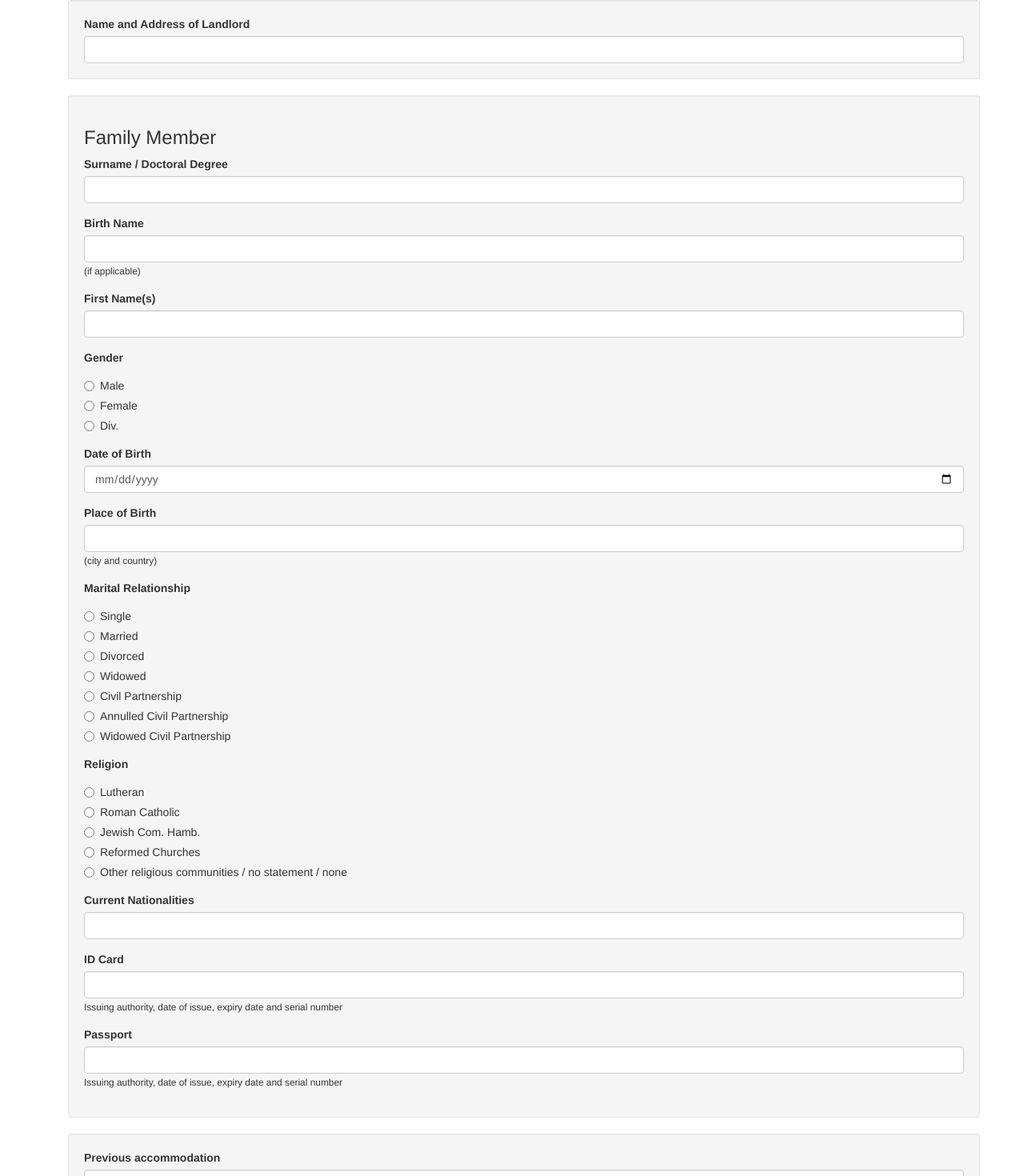
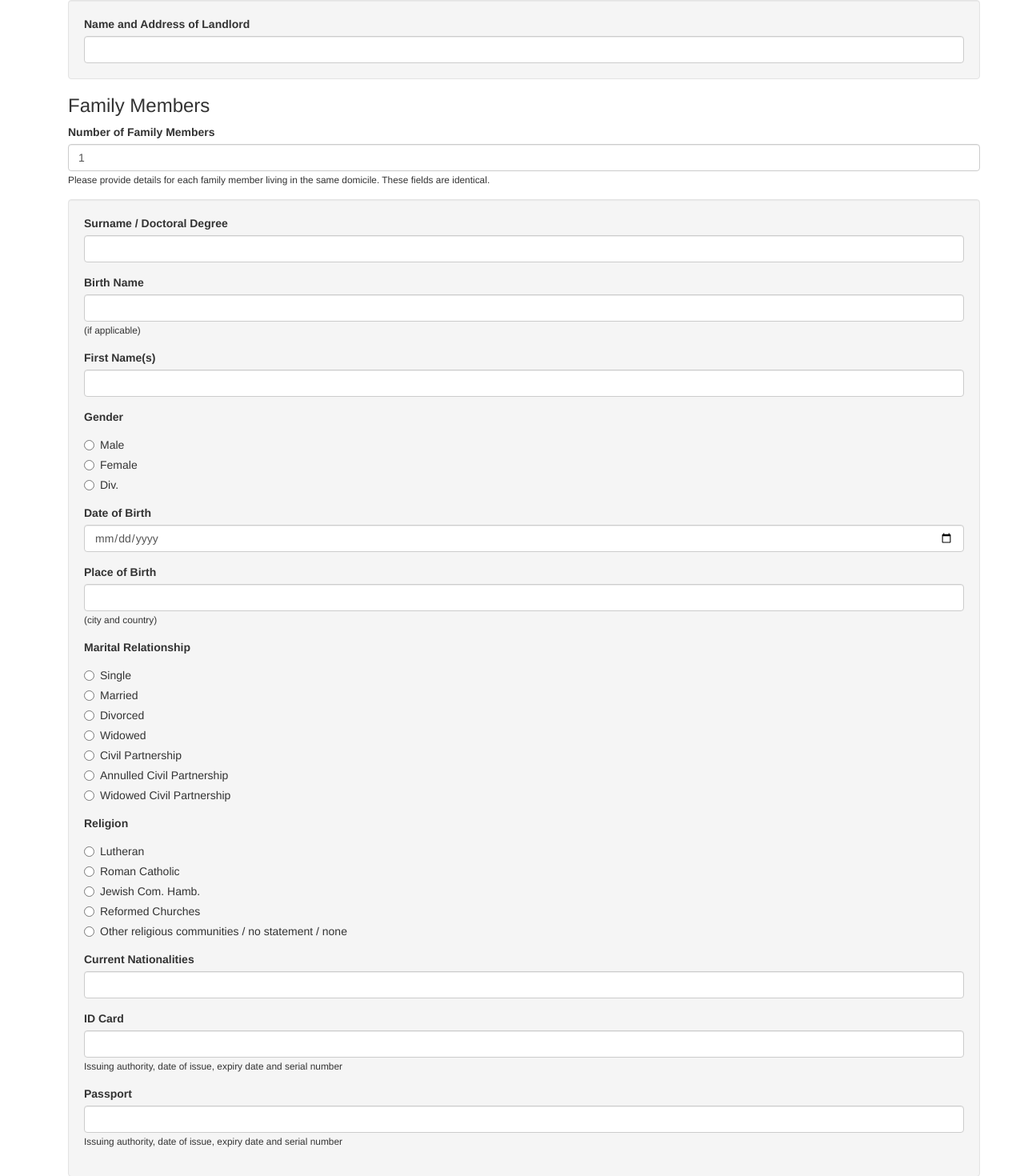
Before and after one commit to christophblessing/registration-form, a React (Create React App) app: page / in a window 1280 px wide. Shown: the part 761-2231 px from the top of the page at 80% size. Built offline with nearby package versions, Linux system fonts and the light colour scheme.

Commit message:
work in progress for family members details

```diff
--- a/src/DetailsForm.tsx
+++ b/src/DetailsForm.tsx
@@ -5,7 +5,7 @@ interface Props {
   handleChange: (event: ChangeEvent<HTMLInputElement>) => void;
 }
 
-class Details extends React.Component<Props> {
+class DetailsForm extends React.Component<Props> {
   id: string;
 
   constructor(props: Props) {
@@ -17,7 +17,6 @@ class Details extends React.Component<Props> {
   render() {
     return (
       <div className="well">
-        <h3>Family Member</h3>
         <div className="form-group">
           <label>Surname / Doctoral Degree</label>
           <input className="form-control" onChange={this.props.handleChange} />
@@ -258,4 +257,4 @@ class Details extends React.Component<Props> {
   }
 }
 
-export default Details;
+export default DetailsForm;
--- a/src/RegistrationForm.tsx
+++ b/src/RegistrationForm.tsx
@@ -20,7 +20,8 @@ class RegistrationForm extends React.Component<Props> {
     addOn: "",
     floor: 0,
     landlord: "",
-    details1: {
+    familyMembers: [
+      {
       surname: "",
       birthName: "",
       firstName: "",
@@ -33,6 +34,7 @@ class RegistrationForm extends React.Component<Props> {
       idCard: "",
       passport: "",
     },
+    ],
     previousAccommodation: {
       postCode: 0,
       address: "",
@@ -43,6 +45,28 @@ class RegistrationForm extends React.Component<Props> {
     const key = event.target.name;
     const value = event.target.value;
     this.setState({ [key]: value });
+  };
+
+  initFamilyMember = (event: ChangeEvent<HTMLInputElement>) => {
+    const key = event.target.name;
+    const value = event.target.value;
+    const familyMembers = this.state.familyMembers;
+    familyMembers.push(
+      {
+        surname: "",
+        birthName: "",
+        firstName: "",
+        gender: "",
+        dateOfBirth: "",
+        placeOfBirth: "",
+        maritalRelationship: "",
+        religion: "",
+        currentNationalities: "",
+        idCard: "",
+        passport: "",
+      }
+    );
+    this.setState({ familyMembers: familyMembers });
   };
 
   detailsChangeHandler = (event: ChangeEvent<HTMLInputElement>) => {
@@ -58,6 +82,17 @@ class RegistrationForm extends React.Component<Props> {
   }
 
   render() {
+    const detailForms: any[] = [];
+
+    this.state.familyMembers.forEach((member, index) => {
+      detailForms.push(
+        <DetailsForm
+          id={index.toString()}
+          handleChange={this.detailsChangeHandler}
+        />
+      );
+    });
+
     return (
       <div className="container">
         <form onSubmit={this.handleSubmit}>
@@ -134,18 +169,31 @@ class RegistrationForm extends React.Component<Props> {
             <input className="form-control" onChange={this.changeHandler} />
           </div>
 
-          <DetailsForm id="detail1" handleChange={this.detailsChangeHandler} />
-          {/* <DetailsForm id="detail2" handleChange={this.detailsChangeHandler} /> */}
-          {/* <DetailsForm id="detail3" handleChange={this.detailsChangeHandler} /> */}
-          {/* <DetailsForm id="detail4" handleChange={this.detailsChangeHandler} /> */}
+          {/* Begin Details Forms */}
+          <div className="form-group">
+            <h3>Family Members</h3>
+            <label>Number of Family Members</label>
+            <input
+              className="form-control"
+              type="number"
+              value={this.state.familyMembers.length}
+              onChange={this.initFamilyMember}
+            />
+            <small>
+              Please provide details for each family member living in the same
+              domicile. These fields are identical.
+            </small>
+          </div>
+          {detailForms}
+          {/*End Details Forms */}
 
           <div className="well">
             <div className="form-group">
               <label>Previous accommodation</label>
               <input className="form-control" type="number"></input>
-              Post Code
+              <small>Post Code</small>
               <input className="form-control" />
-              Municipality / street / house number and add-on
+              <small> Municipality / street / house number and add-on</small>
             </div>
             <small>
               Please complete the “supplementary sheet for the registration of
--- a/src/types/types.d.ts
+++ b/src/types/types.d.ts
@@ -7,10 +7,7 @@ export interface State {
     addOn: string;
     floor: number;
     landlord: string;
-    details1: Details;
-    details2?: Details;
-    details3?: Details;
-    details4?: Details;
+    familyMembers: Details[];
     previousAccommodation: {
         postCode: number;
         address: string
```
